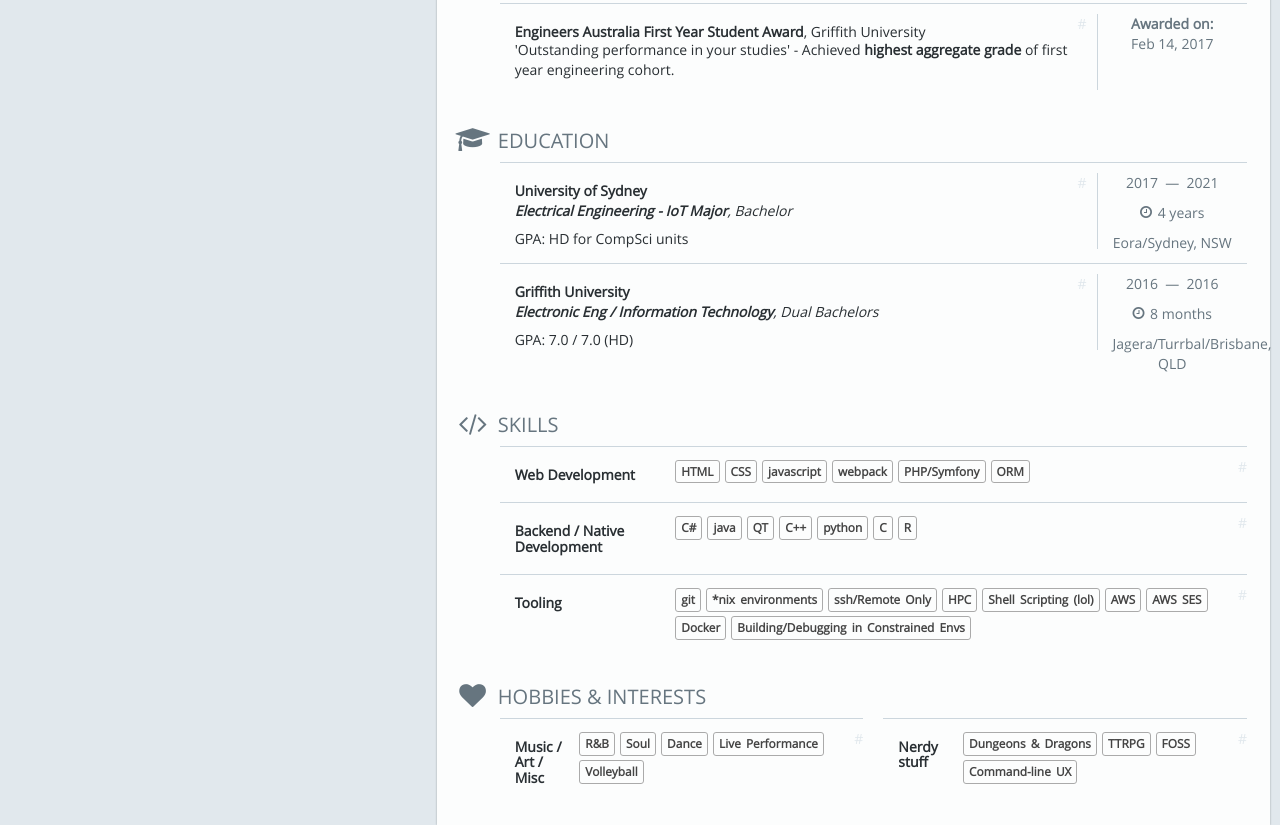
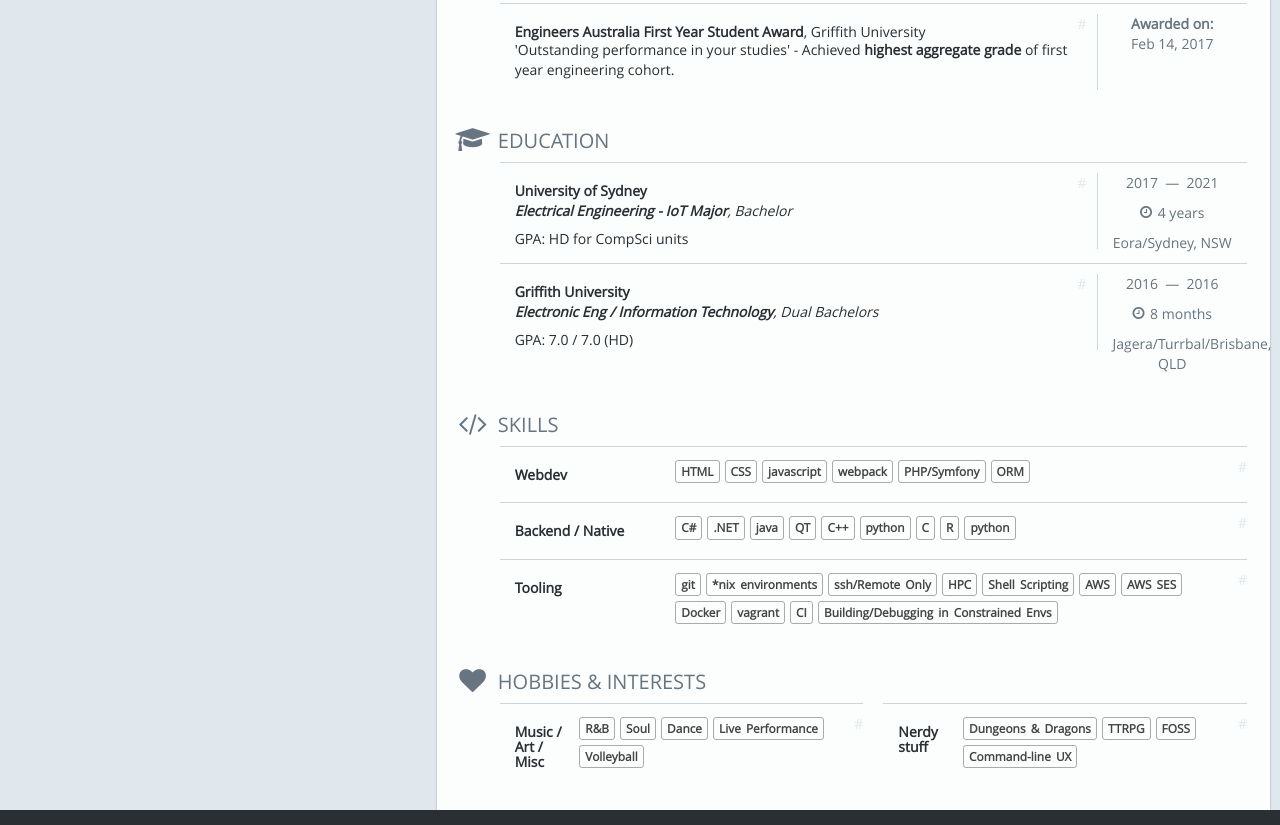
Before and after one commit to strazto/resume, a plain HTML site: page index.html in a window 1280 px wide. Shown: the part 791-1616 px from the top of the page. Drawn offline with Linux system fonts and the light colour scheme.

Commit message:
deploy: 069f67816c2baea52d847ee4899d72a871f3dcb4

```diff
--- a/index.html
+++ b/index.html
@@ -412,7 +412,7 @@
                       <a class="anchor-link item-anchor" href="#skill-3">#</a>
                       <div class="col-xs-12 detail-item-content row no-gutters">
                         <div class="col-xs-3">
-                            <h4 class="label-list-title">Web Development</h4>
+                            <h4 class="label-list-title">Webdev</h4>
                         </div>
                         <div class="col-xs-9 label-container">
                               <ul class="list-inline labels">
@@ -425,11 +425,11 @@
                       <a class="anchor-link item-anchor" href="#skill-2">#</a>
                       <div class="col-xs-12 detail-item-content row no-gutters">
                         <div class="col-xs-3">
-                            <h4 class="label-list-title">Backend / Native Development</h4>
+                            <h4 class="label-list-title">Backend / Native</h4>
                         </div>
                         <div class="col-xs-9 label-container">
                               <ul class="list-inline labels">
-                                <li class="label label-keyword">C#</li><li class="label label-keyword">java</li><li class="label label-keyword">QT</li><li class="label label-keyword">C++</li><li class="label label-keyword">python</li><li class="label label-keyword">C</li><li class="label label-keyword">R</li>
+                                <li class="label label-keyword">C#</li><li class="label label-keyword">.NET</li><li class="label label-keyword">java</li><li class="label label-keyword">QT</li><li class="label label-keyword">C++</li><li class="label label-keyword">python</li><li class="label label-keyword">C</li><li class="label label-keyword">R</li><li class="label label-keyword">python</li>
                               </ul>
                         </div>
                       </div>
@@ -442,7 +442,7 @@
                         </div>
                         <div class="col-xs-9 label-container">
                               <ul class="list-inline labels">
-                                <li class="label label-keyword">git</li><li class="label label-keyword">*nix environments</li><li class="label label-keyword">ssh/Remote Only</li><li class="label label-keyword">HPC</li><li class="label label-keyword">Shell Scripting (lol)</li><li class="label label-keyword">AWS</li><li class="label label-keyword">AWS SES</li><li class="label label-keyword">Docker</li><li class="label label-keyword">Building/Debugging in Constrained Envs</li>
+                                <li class="label label-keyword">git</li><li class="label label-keyword">*nix environments</li><li class="label label-keyword">ssh/Remote Only</li><li class="label label-keyword">HPC</li><li class="label label-keyword">Shell Scripting</li><li class="label label-keyword">AWS</li><li class="label label-keyword">AWS SES</li><li class="label label-keyword">Docker</li><li class="label label-keyword">vagrant</li><li class="label label-keyword">CI</li><li class="label label-keyword">Building/Debugging in Constrained Envs</li>
                               </ul>
                         </div>
                       </div>
```
